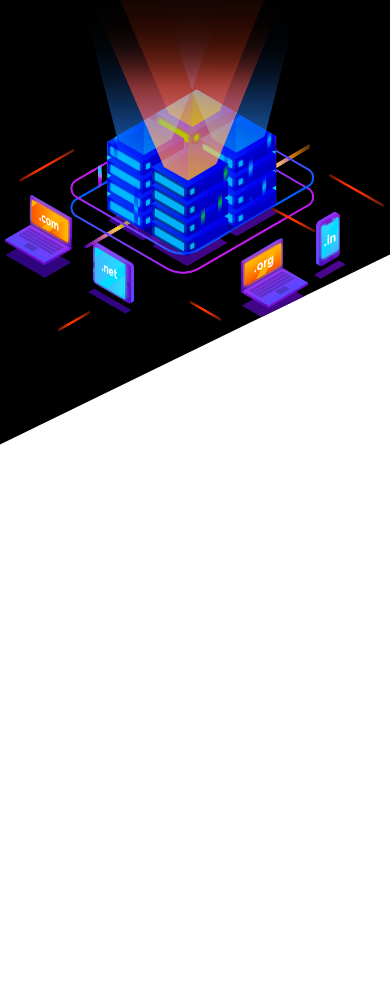
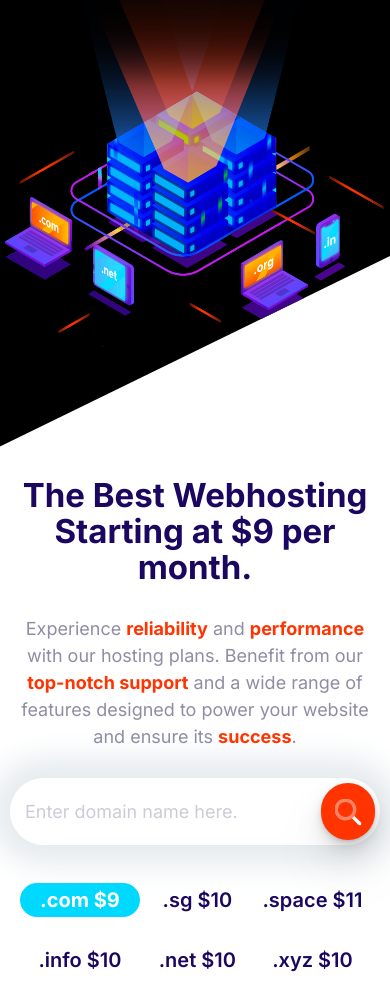
Before and after one commit to owenkl21/KleinKloud, a website: page index.html in a window 390 px wide. Shown: the part 506-1511 px from the top of the page. Before the commit the page ends 951 px from the top, so only its background shows below. Drawn offline with Linux system fonts and the light colour scheme.

Commit message:
Added Sections
Added to of the top sections the
Main landing Section and the domain search section

```diff
--- a/css/styles.css
+++ b/css/styles.css
@@ -37,11 +37,11 @@ h6 {
 }
 
 h1 {
-  font-size: 7rem;
+  font-size: 5rem !important;
 }
 
 h2 {
-  font-size: 4rem;
+  font-size: 3.3rem !important;
 }
 
 h3 {
@@ -313,11 +313,49 @@ a {
   color: #cdcbd7;
 }
 
-@media screen and (min-width: 1024px) {
+/* @media screen and (min-width: 1024px) {
   .input {
     font-size: 1.5rem;
   }
+  .input-group .button {
+    position: relative;
+    max-width: 200px;
+    top: 0;
+    right: 0 !important;
+  }
 }
+
+
+
+
+@media screen and (min-width: 768px) {
+  .input {
+    font-size: 1.5rem;
+  }
+
+  .input-group .button {
+    position: relative;
+    max-width: 200px;
+    top: 0;
+    right: 0 !important;
+  }
+}
+
+@media screen and (max-width: 767px) {
+  .input {
+    font-size: 1.5rem;
+  }
+.input-group .input {
+  border: 0;
+  font-size: 1.8rem;
+  padding: 1.5rem 1rem;
+}
+  .input-group .button {
+
+
+  }
+}
+
 
 .input-group {
   padding: 0.5rem;
@@ -336,8 +374,126 @@ a {
 .input-group .input {
   border: 0;
   flex-grow: 1;
+  font-size: 1.8rem;
   padding: 1.5rem 1rem;
 }
+
+.input-group .button {
+  position: relative;
+  max-width: 200px;
+  top: 0;
+  right:0;
+} */
+
+.input-group {
+  justify-content: space-between;
+  max-width: 100%;
+  padding: 0.5rem;
+  display: flex;
+  /*Useflexbox*/align-items: center;
+  /*Alignitemsvertically*/border: 1px solid var(--color-border);
+  border-radius: 50px;
+  -webkit-border-radius: 50px;
+  -moz-border-radius: 50px;
+  -ms-border-radius: 50px;
+  -o-border-radius: 50px;
+}
+
+.input-group .input {
+  border: 0;
+  font-size: 2.4rem;
+  padding: 1.5rem 1rem;
+}
+
+.input-group .button {
+  max-width: 200px;
+  font-size: 1.8rem;
+  padding: 1.5rem 1rem;
+  display: flex;
+  justify-content: center;
+  align-items: center;
+  gap: 1em;
+  transition: color 0.5s, background-color 0.5s !important;
+  -webkit-transition: color 0.5s, background-color 0.5s !important;
+  -moz-transition: color 0.5s, background-color 0.5s !important;
+  -ms-transition: color 0.5s, background-color 0.5s !important;
+  -o-transition: color 0.5s, background-color 0.5s !important;
+}
+
+.input-group .button > svg{
+  width: 1.5em;
+  height: 1.5em;
+}
+.input-group .button:hover >svg {
+  transition:color 0.5s;
+  fill: var(--color-accent);
+  -webkit-transition:color 0.5s;
+  -moz-transition:color 0.5s;
+  -ms-transition:color 0.5s;
+  -o-transition:color 0.5s;
+}
+
+@media screen and (max-width: 767px) {
+  .input-group .input {
+    font-size: 1.8rem;
+  }
+
+  .input-group .button {
+    font-size: 1.8rem;
+    padding: 1.5rem 1rem;
+  max-width: 16%;
+
+  }
+
+
+ .input-group .button {
+  max-width: 15%;
+   color: transparent;
+   /* Hide the original content */
+   font-size: 1.8rem;
+   padding: 1.5rem 1rem;
+   border: none;
+   display: flex;
+   align-items: center;
+   justify-content: center;
+   position: relative;
+   /* Add position relative */
+ }
+
+ .input-group .button:hover {
+   /*Addanystyleshereifyouwanttochangethebuttononhover*/background-color:var(--color-accent);
+   transform:scale(0.9) ;
+   -webkit-transform:scale(0.95) ;
+   -moz-transform:scale(0.9) ;
+   -ms-transform:scale(0.9) ;
+   -o-transform:scale(0.9) ;
+   transition: all 0.3s ease-in;
+   -webkit-transition: all 0.3s ease-in;
+   -moz-transition: all 0.3s ease-in;
+   -ms-transition: all 0.3s ease-in;
+   -o-transition: all 0.3s ease-in;
+}
+
+
+ .input-group .button::before {
+   content: url('../images/search.svg');
+   /* Add the SVG icon */
+   display: block;
+   width: 1.5em;
+   /* Adjust the size of the icon */
+   height: 1.5em;
+   /* Adjust the size of the icon */
+   position: absolute;
+   /* Position the icon */
+   top: 50%;
+   /* Align the icon vertically */
+   left: 50%;
+   /* Align the icon horizontally */
+   transform: translate(-50%, -50%);
+   /* Center the icon */
+ }
+}
+
 
 /* Cards */
 
@@ -711,8 +867,16 @@ a {
   padding: --padding-vertical 2rem;
 }
 
+
+@media screen and (min-width: 768px) {
+  .block__header {
+    text-align: center;
+    padding: 6rem !important;
+  }
+}
 .block__header {
   text-align: center;
+  padding: 1rem;
 }
 
 .block--dark {
@@ -823,10 +987,12 @@ a {
 
 /* Hero Section */
 
+
 .hero__heading {
   color: #fff;
   font-size: 6rem;
   text-align: center;
+  margin-top: 10rem;
 }
 
 .hero__tagline {
@@ -841,13 +1007,14 @@ a {
 }
 
 .hero__container {
+
   display: grid;
   grid-template-columns: 1fr; /* Default to one column */
   justify-items: center;
   text-align: center;
 }
 
-@media (min-width: 768px) {
+@media (min-width:1024px) {
   /* Adjust the breakpoint as needed */
   .hero__container {
     grid-template-columns: 1fr 1fr; /* Two columns on desktop */
@@ -858,6 +1025,7 @@ a {
     color: #fff;
     font-size: 6rem;
     text-align: left;
+    margin-top: 40%;
   }
 
   .hero__tagline {
@@ -896,3 +1064,51 @@ a {
   text-align: center; /* Center the text horizontally */
   box-sizing: border-box; /* Include padding and border in the total width */
 }
+
+/* Domain Block */
+
+.block-domain h2{
+  padding: 1rem;
+
+}
+.block-domain p {
+  padding: 1rem;
+
+}
+
+.block-domain .input-group {
+  margin-top: 1rem;
+  box-shadow: 0 0 30px 20px #e6ebee;
+  border: 0;
+}
+.accent__word{
+  color: var(--color-accent);
+  font-weight: bold;
+}
+
+.block-domain__prices{
+  margin-top: 3rem !important;
+  display: grid;
+  grid-template-columns: repeat(3, 1fr);
+  grid-template-rows: repeat(2, 6rem);
+  font-size: 2rem;
+  font-weight: 600;
+  max-width: 350px;
+  margin: 0 auto;
+  justify-items: center;
+}
+
+@media screen and (min-width: 768px) {
+  .block-domain__prices {
+    margin-top: 3rem !important;
+    grid-template-columns: repeat(auto-fit, minmax(100px, 1fr));
+    font-size: 2rem;
+    max-width: 1200px;
+    font-weight: 600;
+    justify-items: center;
+  }
+}
+
+.block-domain .badge{
+  font-size: 2rem;
+}
--- a/index.html
+++ b/index.html
@@ -30,6 +30,28 @@
       <img class="hero__image" src="images/banner.png" alt="">
     </div>
   </section>
+
+  <section class="block container block-domain">
+    <header class="block__header">
+      <h2 class="block__heading">The Best Webhosting Starting at $9 per month.</h2>
+      <p class="block__tag">Experience <span class="accent__word">reliability</span> and <span class="accent__word">performance</span> with our hosting plans. Benefit from our <span class="accent__word">top-notch support</span> and a
+      wide range of features designed to power your website and ensure its <span class="accent__word">success</span>.</p>
+      <div class="input-group">
+        <input type="text" class="input" placeholder="Enter domain name here.">
+        <button class="button button--accent "><svg class="icon icon--white">
+            <use xlink:href="images/sprite.svg#search"></use>
+          </svg>Search</button>
+      </div>
+    </header>
+    <ul class="list block-domain__prices">
+      <li><span class="badge badge--secondary">.com $9</span></li>
+      <li>.sg $10</li>
+      <li>.space $11</li>
+      <li>.info $10</li>
+      <li>.net $10</li>
+      <li>.xyz $10</li>
+    </ul>
+  </section>
   <script src="js/main.js"></script>
 </body>
 
```
Also changed, not shown: images/search.svg (added).
